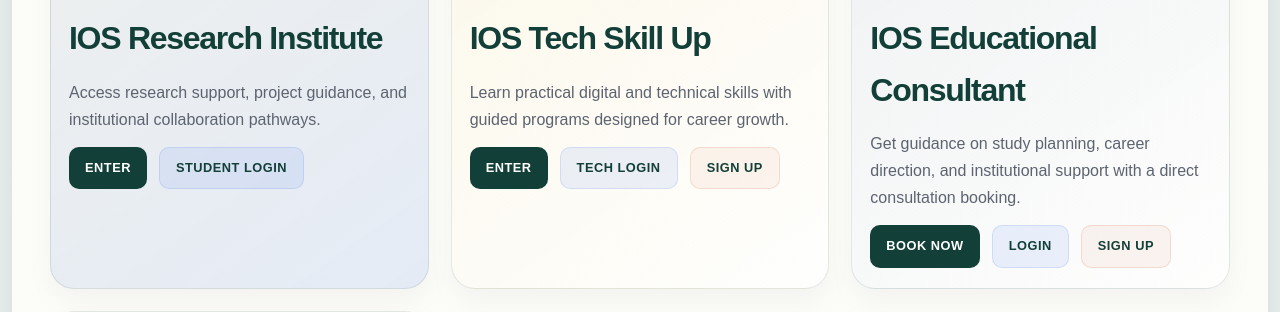
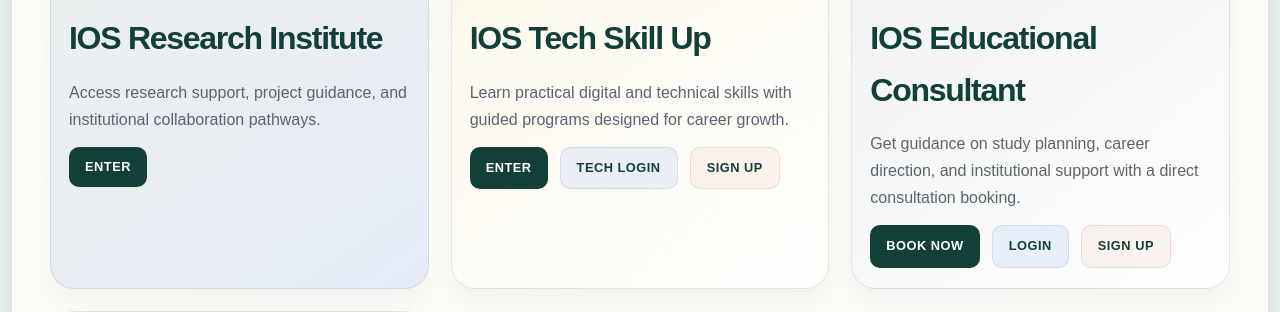
Before and after one commit to asunkemuhammed-oss/IOSInstitute, a Flask app: page / in a window 1280 px wide. Shown: the part 1347-1659 px from the top of the page. Run offline with Flask 3, Linux system fonts and the light colour scheme.

Commit message:
Remove student login from research institute card

```diff
--- a/templates/home.html
+++ b/templates/home.html
@@ -1125,7 +1125,6 @@
                 <p>Access research support, project guidance, and institutional collaboration pathways.</p>
                 <div class="portal-actions">
                   <a class="primary" href="/research-institute">Enter</a>
-                  <a class="secondary" href="/login">Student Login</a>
                 </div>
               </div>
 
```
